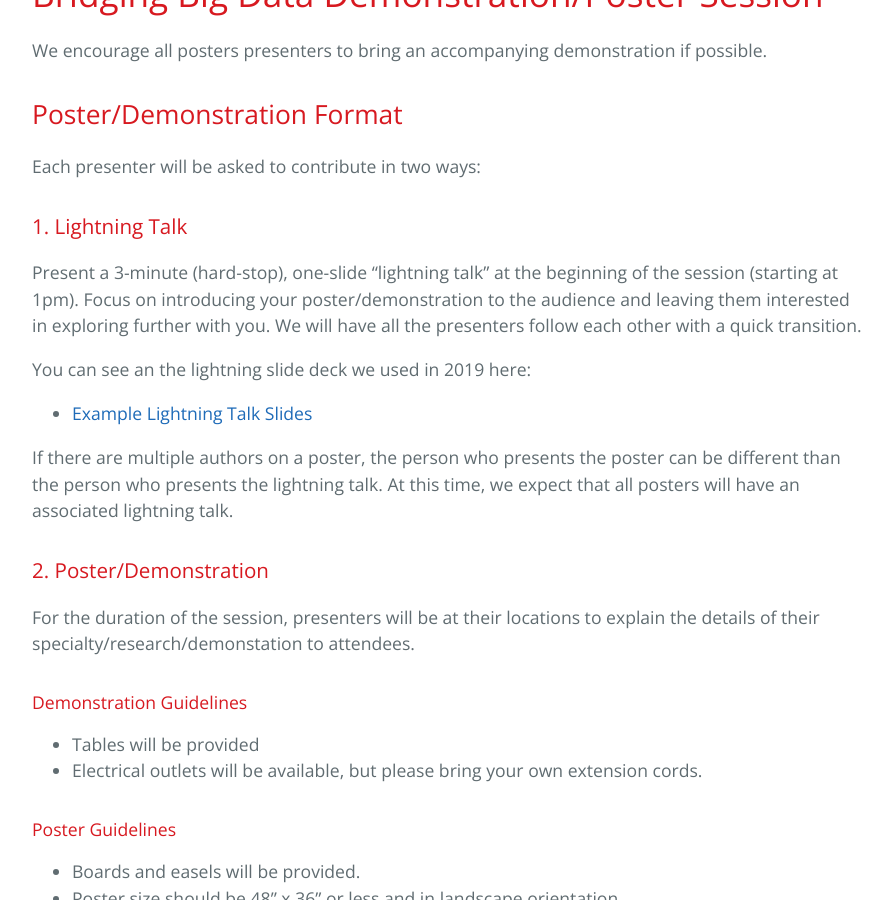
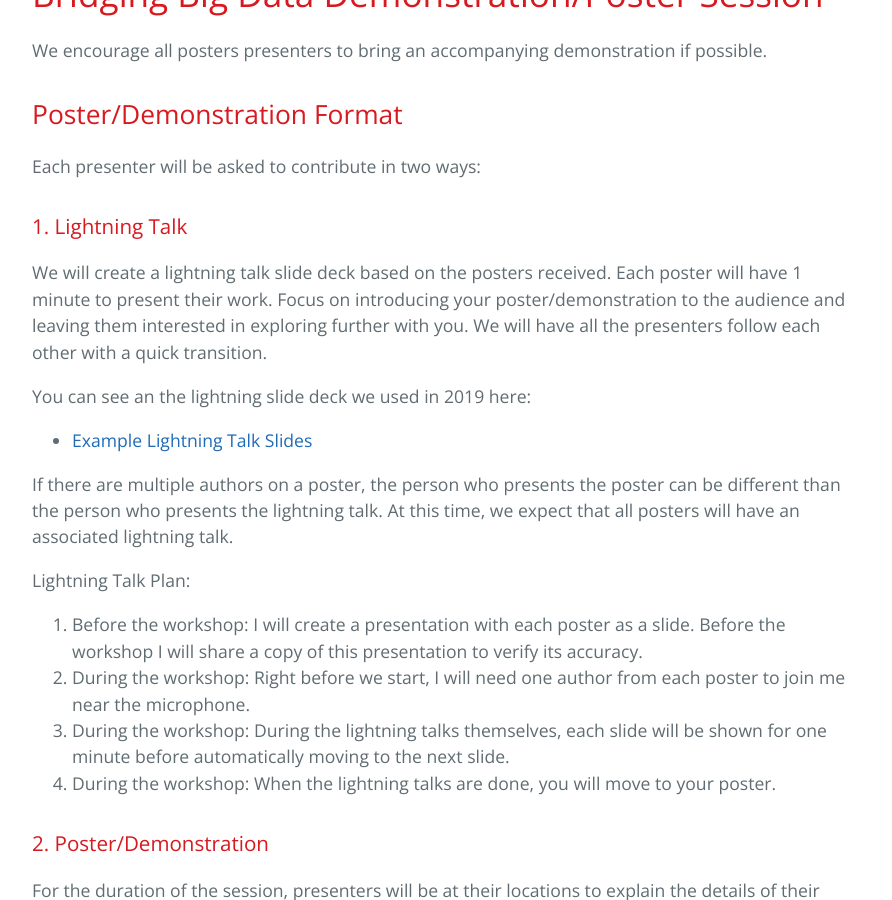
Before and after one commit to BridgingBigData/BridgingBigData.github.io, a Jekyll site: the page built from pages/bbd2023posterdemo.md, in a window 1280 px wide and 900 px high, scrolled down 448 px. Shown: the whole window, without its empty margins (192-1084 px from the left). Built offline with Jekyll 4.4.1, drawn with Linux system fonts in a browser that asks for light colours.

Commit message:
Add lightning talk instructions

```diff
--- a/pages/bbd2023posterdemo.md
+++ b/pages/bbd2023posterdemo.md
@@ -14,12 +14,19 @@ Each presenter will be asked to contribute in two ways:
 
 ### 1. Lightning Talk
 
-Present a 3-minute (hard-stop), one-slide "lightning talk" at the beginning of the session (starting at 1pm). Focus on introducing your poster/demonstration to the audience and leaving them interested in exploring further with you. We will have all the presenters follow each other with a quick transition.
+We will create a lightning talk slide deck based on the posters received. Each poster will have 1 minute to present their work. Focus on introducing your poster/demonstration to the audience and leaving them interested in exploring further with you. We will have all the presenters follow each other with a quick transition.
 
 You can see an the lightning slide deck we used in 2019 here:
 - [Example Lightning Talk Slides](../assets/files/BBD%202019%20Lightning%20Talks.pdf)
 
 If there are multiple authors on a poster, the person who presents the poster can be different than the person who presents the lightning talk. At this time, we expect that all posters will have an associated lightning talk.
+
+Lightning Talk Plan:
+1.	Before the workshop: I will create a presentation with each poster as a slide. Before the workshop I will share a copy of this presentation to verify its accuracy.
+2.	During the workshop: Right before we start, I will need one author from each poster to join me near the microphone.
+3.	During the workshop: During the lightning talks themselves, each slide will be shown for one minute before automatically moving to the next  slide.
+4.	During the workshop: When the lightning talks are done, you will move to your poster.
+
 
 ### 2. Poster/Demonstration
 For the duration of the session, presenters will be at their locations to explain the details of their specialty/research/demonstation to attendees.
```
